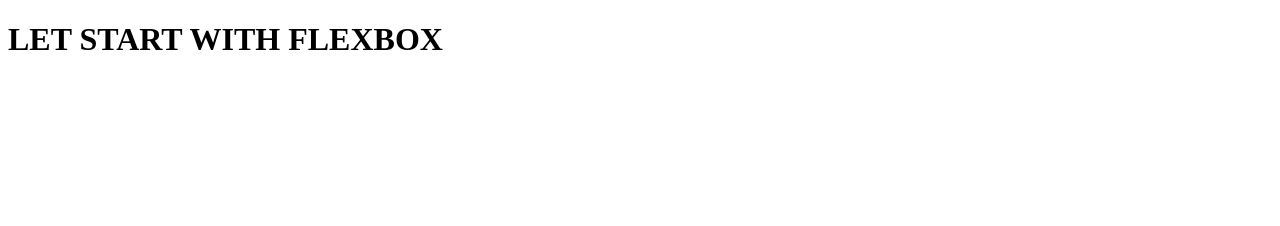
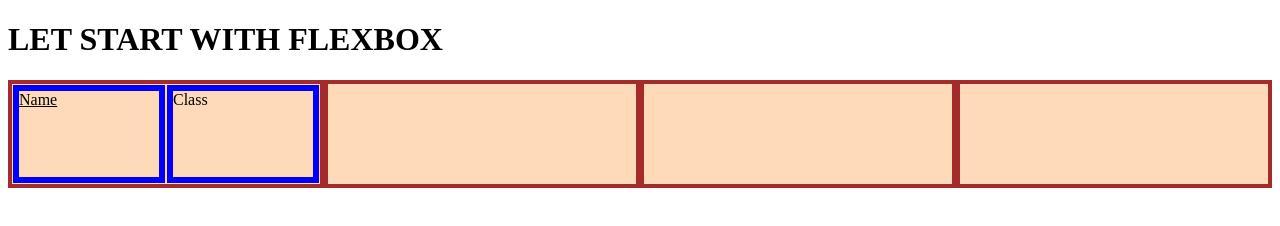
Before and after one commit to Uwamahoro-Enock/odin-recipes, a plain HTML site: page practice.html in a window 1280 px wide. Drawn offline with Linux system fonts and the light colour scheme.

Commit message:
This is Enock

```diff
--- a/practice.css
+++ b/practice.css
@@ -2,3 +2,21 @@
 .flex-container {
     display: flex;
 }
+/*now, let select all divs in our flex-container main div */
+.flex-container div {
+    background: peachpuff;
+    border: 4px solid brown;
+    height: 100px;
+    /*then let add flex value to make changes */
+    flex: 1;
+}
+.one {
+    display: flex;
+}
+.one div {
+    background: sold rgb(53, 57, 122);
+    border: 6px solid blue;
+    height: auto;
+    margin: 1px;
+    flex: 1;
+}
--- a/practice.html
+++ b/practice.html
@@ -9,9 +9,13 @@
 <body>
     <h1>LET START WITH FLEXBOX</h1>
     <div class="flex-container">
-        <div class="one"></div>
+        <div class="one">
+            <div class="name"><u>Name</u></div>
+            <div class="class">Class</div>
+        </div>
         <div class="two"></div>
         <div class="three"></div>
+        <div class="four"></div>
     </div>
 </body>
 </html>
```
